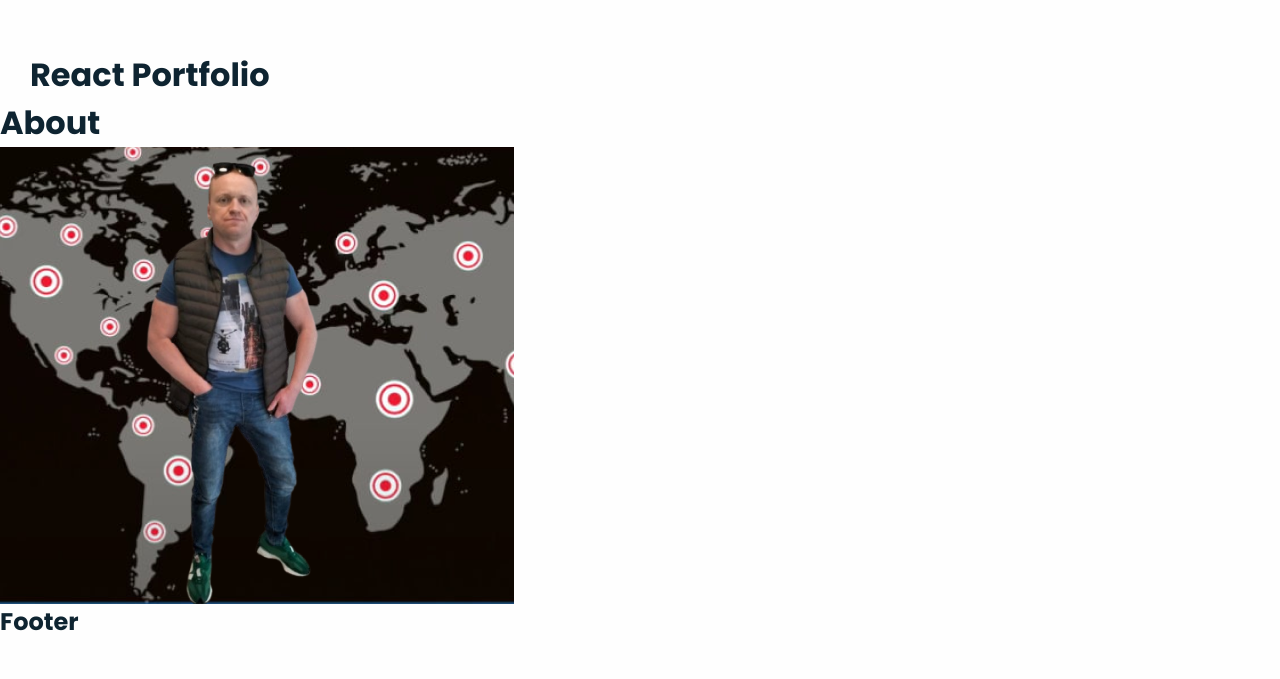
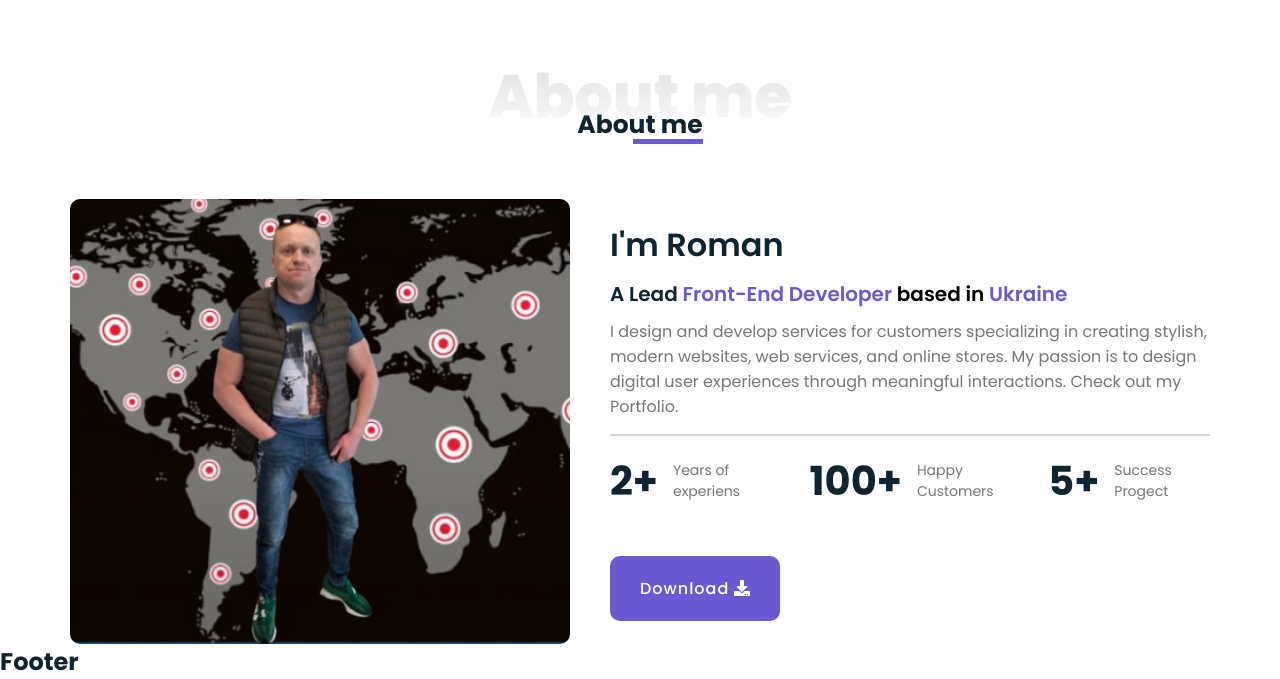
Before and after one commit to RomanFrontEndDeveloper/react-portfolio, a React (Vite) app: page / in a window 1280 px wide. Shown: the part 749-1428 px from the top of the page. Before the commit the page ends 1388 px from the top, so only its background shows below. Built offline with nearby package versions, Linux system fonts and the light colour scheme.

Commit message:
create about section

```diff
--- a/src/App.jsx
+++ b/src/App.jsx
@@ -16,9 +16,6 @@ function App() {
 			<Header />
 			<main>
 				<Home />
-				<div className='container'>
-					<h1>React Portfolio</h1>
-				</div>
 				<About />
 			</main>
 			<Footer />
--- a/src/components/about/About.css
+++ b/src/components/about/About.css
@@ -0,0 +1,83 @@
+.about-wrapper {
+	display: flex;
+	align-items: center;
+	gap: 40px;
+}
+
+.about-img {
+	max-width: 500px;
+	width: 100%;
+}
+
+.about-img img {
+	border-radius: 10px;
+	-webkit-border-radius: 10px;
+	-moz-border-radius: 10px;
+	-ms-border-radius: 10px;
+	-o-border-radius: 10px;
+}
+
+.about-info {
+	max-width: 600px;
+	width: 100%;
+}
+
+.description h3 {
+	font-size: 32px;
+	font-weight: 600;
+	margin-bottom: 10px;
+}
+
+.description h4 span {
+	color: var(--second-color);
+}
+
+.description h4 {
+	font-size: 20px;
+	font-weight: 600;
+	margin-bottom: 10px;
+}
+
+#dark-span {
+	font-size: 20px;
+	font-weight: 600;
+	margin-bottom: 10px;
+	color: #000000;
+}
+
+.description p {
+	color: var(--third-color);
+	font-size: var(--normal-font-size);
+	margin-bottom: 15px;
+	padding-bottom: 15px;
+	border-bottom: 2px solid var(--liner-color);
+}
+
+.proffesional-list {
+	display: flex;
+	column-gap: 30px;
+}
+
+.proffesional-list .list-item {
+	display: flex;
+	justify-content: center;
+	align-items: center;
+	column-gap: 15px;
+	margin-bottom: 20px;
+}
+
+.list-item .number {
+	font-size: 40px;
+	font-weight: 700;
+}
+
+.list-item .text {
+	color: var(--third-color);
+	font-size: var(--small-font-size);
+}
+
+.inner-info-link svg {
+	position: relative;
+	margin-left: 5px;
+	top: 2px;
+}
--- a/src/components/about/About.jsx
+++ b/src/components/about/About.jsx
@@ -1,12 +1,57 @@
 import React from 'react';
 import './About.css';
 import { aboutImg } from '../../assets/images';
+import { FaDownload } from 'react-icons/fa';
+import SectionTitle from '../sectionTitle/SectionTitle';
+
 const About = () => {
 	return (
-		<div>
-			<h1>About</h1>
-			<img src={aboutImg} alt='about img' />
-		</div>
+		<section className='about section' id='about'>
+			<div className='container flex-center'>
+				<SectionTitle title='About me' subtitle='About me' />
+				<div className='about-wrapper'>
+					<div className='about-img'>
+						<img src={aboutImg} alt='aboutImg' />
+					</div>
+					<div className='about-info'>
+						<div className='description'>
+							<h3>I'm Roman</h3>
+							<h4>
+								A Lead <span> Front-End Developer </span>
+								<span id='dark-span'> based in </span>
+								<span> Ukraine </span>
+							</h4>
+							<p>
+								I design and develop services for customers
+								specializing in creating stylish, modern
+								websites, web services, and online stores. My
+								passion is to design digital user experiences
+								through meaningful interactions. Check out my
+								Portfolio.
+							</p>
+						</div>
+						<ul className='proffesional-list'>
+							<li className='list-item'>
+								<span className='number'>2+</span>
+								<span className='text'>Years of experiens</span>
+							</li>
+							<li className='list-item'>
+								<span className='number'>100+</span>
+								<span className='text'>Happy Customers</span>
+							</li>
+							<li className='list-item'>
+								<span className='number'>5+</span>
+								<span className='text'>Success Progect</span>
+							</li>
+						</ul>
+						<a href='' className='inner-info-link'>
+							Download
+							<FaDownload />
+						</a>
+					</div>
+				</div>
+			</div>
+		</section>
 	);
 };
 
--- a/src/components/home/Home.css
+++ b/src/components/home/Home.css
@@ -118,6 +118,11 @@
 	font-size: var(--normal-font-size);
 	font-weight: 500;
 }
+.scroll-down svg {
+	position: relative;
+	margin-left: 5px;
+	top: 2px;
+}
 
 .scroll-down i {
 	position: relative;
--- a/src/components/index.js
+++ b/src/components/index.js
@@ -8,3 +8,4 @@ export { default as Portfolio } from './portfolio/Portfolio';
 export { default as Services } from './services/Services';
 export { default as Skills } from './skills/Skills';
 export { default as Nav } from './nav/Nav';
+// export { default as SectionTitle } from './sectionTitle/SectionTitle';
--- /dev/null
+++ b/src/components/sectionTitle/SectionTitle.css
@@ -0,0 +1,39 @@
+.inner-title {
+	font-size: 60px;
+	font-weight: 800;
+	margin-bottom: 20px;
+	background: linear-gradient(to top, transparent 0%, var(--first-color) 70%);
+	-webkit-background-clip: text;
+	-webkit-text-fill-color: transparent;
+	opacity: 0.1;
+}
+
+.inner-second-title {
+	display: inline-block;
+	justify-content: right;
+	position: relative;
+	font-size: 25px;
+	font-weight: 700;
+	transform: translateY(-55px);
+	-webkit-transform: translateY(-55px);
+	-moz-transform: translateY(-55px);
+	-ms-transform: translateY(-55px);
+	-o-transform: translateY(-55px);
+}
+
+.inner-second-title::before {
+	content: '';
+	position: absolute;
+	width: 70px;
+	height: 5px;
+	right: 0;
+	bottom: 0;
+	background: var(--second-color);
+}
+
+.flex-center {
+	display: flex;
+	flex-direction: column;
+	justify-content: center;
+	align-items: center;
+}
--- /dev/null
+++ b/src/components/sectionTitle/SectionTitle.jsx
@@ -0,0 +1,12 @@
+import './SectionTitle.css';
+
+const SectionTitle = ({ title, subtitle }) => {
+	return (
+		<>
+			<h2 className='inner-title'>{title}</h2>
+			<h3 className='inner-second-title'>{subtitle}</h3>
+		</>
+	);
+};
+
+export default SectionTitle;
--- a/src/index.css
+++ b/src/index.css
@@ -221,3 +221,353 @@ main {
 	border-radius: 20px;
 	background: var(--scroll-thumb-hover-color);
 }
+
+/*//////////////////////////////////////
+//////////////////////////////////////////////////////////////////////////////////////////
+/////////////////////////////////////////////////////////////*/
+
+@media (max-width: 1040px) {
+	.contact-card h2 {
+		font-size: 42px;
+	}
+	.get-in-touch .contact-card {
+		flex-direction: column;
+		align-items: center;
+		text-align: center;
+	}
+}
+
+/* ========== Адаптація для планшетів (max-width: 991px) ========== */
+@media (max-width: 991px) {
+	.get-in-touch-link {
+		margin: 5px;
+	}
+
+	.footer-wrapper {
+		display: flex;
+		flex-direction: column;
+	}
+
+	.about-group {
+		margin: 0 auto;
+		padding-bottom: 50px;
+		text-align: center;
+	}
+
+	.info-group {
+		padding-bottom: 50px;
+	}
+
+	.header-wrapper {
+		padding: 15px 0;
+	}
+
+	.nav-ul-menu {
+		gap: 30px;
+	}
+
+	.home-wrapper {
+		flex-direction: column;
+		text-align: center;
+		gap: 30px;
+	}
+
+	.home-info h1 {
+		font-size: 40px;
+	}
+
+	.home-info h3 {
+		font-size: 18px;
+	}
+
+	.home-img img {
+		width: 70%;
+		margin: 0 auto;
+	}
+
+	.about-wrapper {
+		flex-direction: column;
+		text-align: center;
+	}
+
+	.proffesional-list {
+		flex-direction: column;
+		row-gap: 15px;
+	}
+
+	.skills-info {
+		flex-direction: column;
+		align-items: center;
+	}
+
+	.services-list {
+		justify-content: center;
+	}
+
+	.media-icons {
+		display: flex;
+		flex-direction: row !important;
+	}
+
+	.fa-brands {
+		padding-right: 20px;
+	}
+
+	.client-swipper .swiper-slide {
+		display: flex;
+		flex-direction: column;
+		align-items: center;
+		justify-content: center;
+		gap: 5px;
+		margin: 5px;
+		margin-left: 0;
+	}
+}
+
+.clent-details p {
+	font-size: 16px;
+	color: var(--third-color);
+	margin-left: 15px;
+	margin-bottom: 20px;
+	border-bottom: 2px solid var(--liner-color);
+}
+
+.swiper-button-next,
+.swiper-button-prev {
+	margin-top: 40px;
+}
+
+/* ========== Адаптація для телефонів (max-width: 768px) ========== */
+@media (max-width: 768px) {
+	.about-info p {
+		margin: 0 20px;
+	}
+
+	.nav-menu-btn {
+		display: block;
+		position: relative;
+		z-index: 5;
+		width: 40px;
+		height: 40px;
+		background: url('../img/burger.svg') no-repeat center / contain;
+		cursor: pointer;
+		transition: 0.3s linear;
+		-webkit-transition: 0.3s linear;
+		-moz-transition: 0.3s linear;
+		-ms-transition: 0.3s linear;
+		-o-transition: 0.3s linear;
+	}
+
+	.nav-menu-btn.close {
+		background: url('../img/close.svg') no-repeat center / contain;
+	}
+
+	.nav {
+		position: fixed;
+		width: 100%;
+		height: 100vh;
+		top: 0;
+		left: 0;
+		align-items: center;
+		background: var(--bg-transparent-color-01);
+		visibility: hidden;
+		opacity: 0;
+		z-index: -1;
+		transition: 0.3 linear;
+		-webkit-transition: 0.3 linear;
+		-moz-transition: 0.3 linear;
+		-ms-transition: 0.3 linear;
+		-o-transition: 0.3 linear;
+	}
+
+	.nav.active {
+		z-index: 3;
+		opacity: 1;
+		visibility: visible;
+	}
+
+	.contact-wrapper {
+		display: flex;
+		justify-content: space-between;
+		width: 100%;
+		gap: 10px;
+		padding-right: 10px;
+		padding-left: 10px;
+	}
+
+	.header-wrapper {
+		padding: 10px 0;
+	}
+
+	.nav-ul-menu {
+		position: relative;
+		flex-direction: column;
+		max-width: 600px;
+		width: 100%;
+		margin: 20px;
+		padding: 40px;
+		background: var(--modal-bg-color);
+		border-radius: 10px;
+		transform: translateY(-50%);
+		transition: 0.3 linear;
+		-webkit-border-radius: 10px;
+		-moz-border-radius: 10px;
+		-ms-border-radius: 10px;
+		-o-border-radius: 10px;
+		-webkit-transform: translateY(-50%);
+		-moz-transform: translateY(-50%);
+		-ms-transform: translateY(-50%);
+		-o-transform: translateY(-50%);
+		-webkit-transition: 0.3 linear;
+		-moz-transition: 0.3 linear;
+		-ms-transition: 0.3 linear;
+		-o-transition: 0.3 linear;
+	}
+
+	.nav-ul-menu li {
+		text-align: center;
+	}
+
+	.nav-ul-menu.active {
+		transform: translateY(0%);
+		-webkit-transform: translateY(0%);
+		-moz-transform: translateY(0%);
+		-ms-transform: translateY(0%);
+		-o-transform: translateY(0%);
+	}
+
+	.home-info h1 {
+		font-size: 32px;
+	}
+
+	.home-info h3 {
+		font-size: 16px;
+	}
+
+	.home-info p {
+		max-width: 100%;
+	}
+
+	.about-img img {
+		max-width: 80%;
+		margin: 0 auto;
+	}
+
+	.inner-title {
+		font-size: 40px;
+	}
+
+	.inner-second-title {
+		font-size: 20px;
+	}
+
+	.services-list .service-card {
+		max-width: 100%;
+		padding: 30px;
+	}
+
+	.education {
+		width: 100%;
+	}
+
+	.experiens-card {
+		width: 100%;
+	}
+
+	.swiper-button-next,
+	.swiper-button-prev {
+		margin-top: 140px;
+	}
+}
+
+/* ========== Дуже малі телефони (max-width: 480px) ========== */
+@media (max-width: 480px) {
+	.contact-card .title {
+		margin-bottom: 5px;
+	}
+
+	.contact-wrapper {
+		display: flex;
+		justify-content: space-around;
+		width: 100%;
+		gap: 10px;
+		margin: 0 auto;
+		flex-direction: column;
+	}
+
+	.info-group ul,
+	.follov-group ul {
+		display: flex;
+		gap: 25px;
+		flex-wrap: wrap;
+		margin: 10px;
+		justify-content: center;
+		margin-right: 10px;
+		margin-left: 10px;
+	}
+
+	.second-row {
+		flex-direction: column;
+	}
+	.second-row input {
+		width: 100%;
+	}
+
+	body {
+		font-size: 14px;
+	}
+
+	.home-info h1 {
+		font-size: 26px;
+	}
+
+	.inner-info-link {
+		padding: 15px 20px;
+		font-size: 14px;
+	}
+
+	.scroll-down {
+		font-size: 14px;
+		width: auto;
+	}
+
+	.proffesional-list .list-item .number {
+		font-size: 28px;
+	}
+
+	.services-description {
+		font-size: 22px;
+		margin-bottom: 30px;
+	}
+
+	.service-card h3 {
+		font-size: 20px;
+	}
+
+	.service-card > i {
+		font-size: 36px;
+	}
+
+	.nav-ul-menu {
+		display: flex;
+		flex-wrap: wrap;
+	}
+
+	.media-icons {
+		display: flex;
+		flex-direction: column;
+		margin-top: 20px;
+	}
+	.logo {
+		margin-right: 20px;
+	}
+
+	.get-in-touch .contact-card {
+		display: flex;
+		flex-direction: column;
+	}
+
+	.contact-card .title {
+		margin-bottom: 50px;
+	}
+}
```
